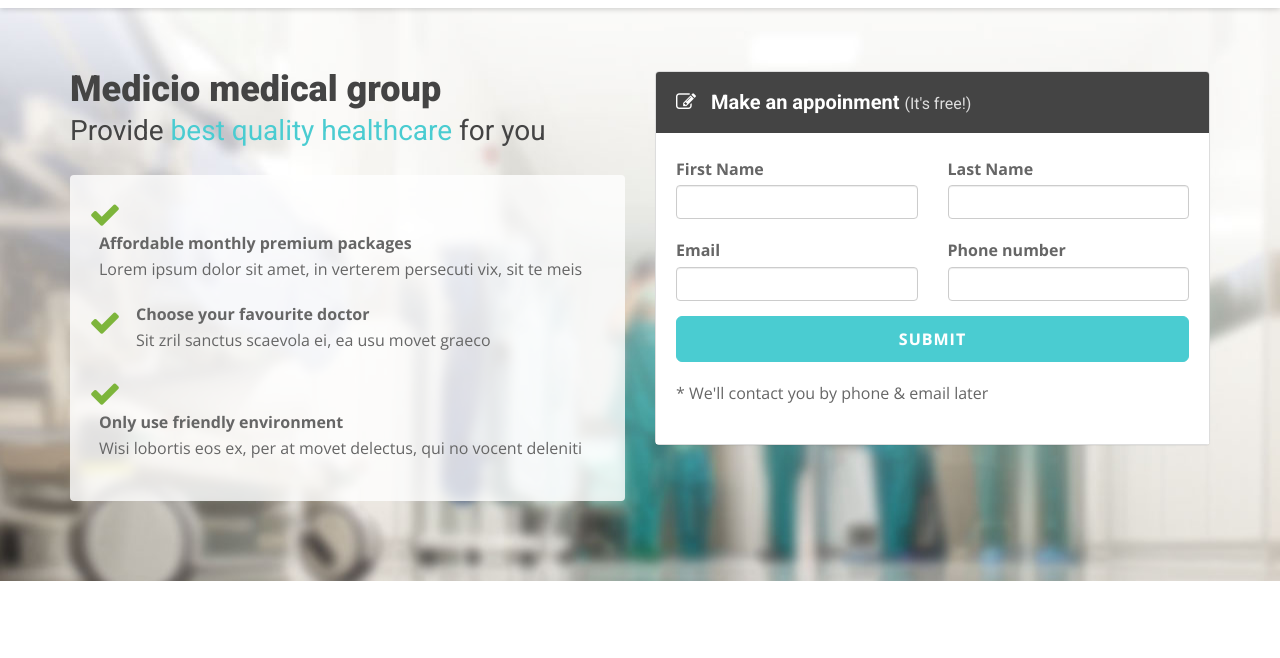
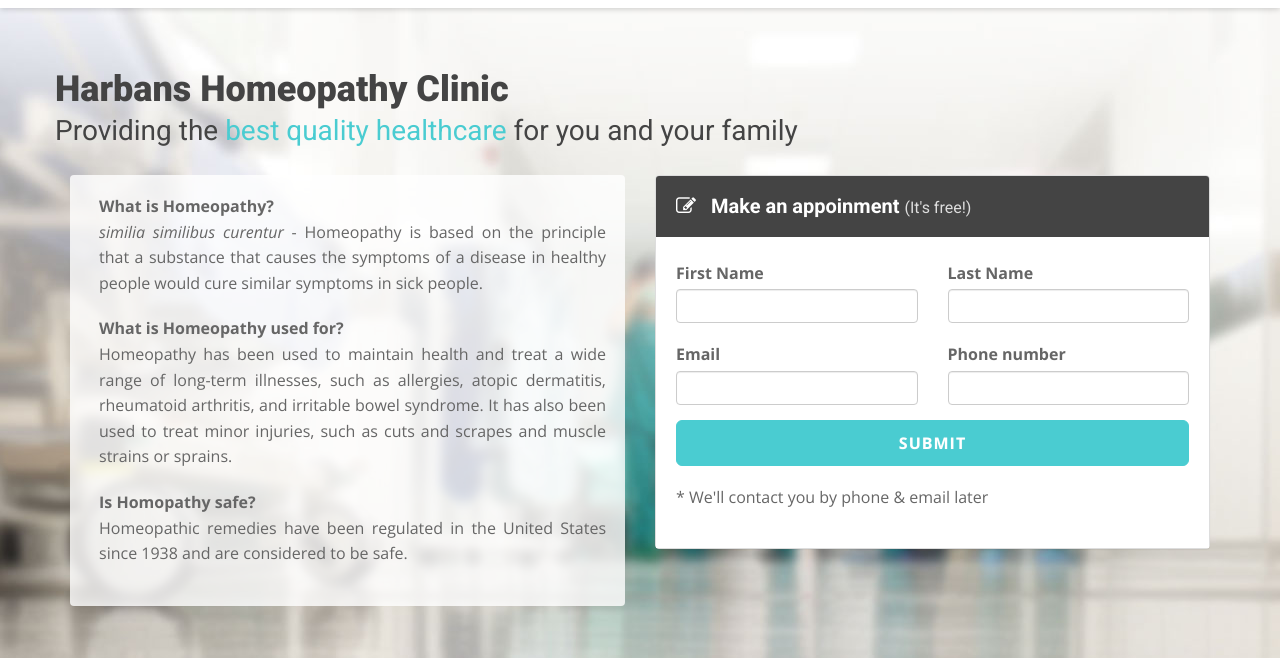
Before and after one commit to sunnychawla/proj-littlesister, a plain HTML site: page index.html in a window 1280 px wide. Shown: the part 129-787 px from the top of the page. Drawn offline with nearby package versions, Linux system fonts and the light colour scheme; files whose address does not match are found by name.

Commit message:
Updated content for Home

```diff
--- a/index.html
+++ b/index.html
@@ -88,31 +88,26 @@
   <div class="intro-content">
     <div class="container">
       <div class="row">
-					<div class="col-lg-6">
         <div class="wow fadeInDown" data-wow-offset="0" data-wow-delay="0.1s">
-					<h2 class="h-ultra">Medicio medical group</h2>
+          <h2 class="h-ultra">Harbans Homeopathy Clinic</h2>
         </div>
         <div class="wow fadeInUp" data-wow-offset="0" data-wow-delay="0.1s">
-					<h4 class="h-light">Provide <span class="color">best quality healthcare</span> for you</h4>
+          <h4 class="h-light">Providing the <span class="color">best quality healthcare</span> for you and your family</h4>
         </div>
+        <div class="col-lg-6">
           <div class="well well-trans">
             <div class="wow fadeInRight" data-wow-delay="0.1s">
-
               <ul class="lead-list">
-							<li><span class="fa fa-check fa-2x icon-success"></span> <span class="list"><strong>Affordable monthly premium packages</strong><br />Lorem ipsum dolor sit amet, in verterem persecuti vix, sit te meis</span></li>
-							<li><span class="fa fa-check fa-2x icon-success"></span> <span class="list"><strong>Choose your favourite doctor</strong><br />Sit zril sanctus scaevola ei, ea usu movet graeco</span></li>
-							<li><span class="fa fa-check fa-2x icon-success"></span> <span class="list"><strong>Only use friendly environment</strong><br />Wisi lobortis eos ex, per at movet delectus, qui no vocent deleniti</span></li>
+                <li><!--<span class="fa fa-check fa-2x icon-success"></span>--> <span class="list" align="justify"><strong>What is Homeopathy?</strong><br /><i>similia similibus curentur</i> - Homeopathy is based on the principle that a substance that causes the symptoms of a disease in healthy people would cure similar symptoms in sick people.</span></li>
+                <li><!--<span class="fa fa-check fa-2x icon-success"></span>--> <span class="list" align="justify"><strong>What is Homeopathy used for?</strong><br />Homeopathy has been used to maintain health and treat a wide range of long-term illnesses, such as allergies, atopic dermatitis, rheumatoid arthritis, and irritable bowel syndrome. It has also been used to treat minor injuries, such as cuts and scrapes and muscle strains or sprains.</span></li>
+                <li><!--<span class="fa fa-check fa-2x icon-success"></span>--> <span class="list" align="justify"><strong>Is Homopathy safe?</strong><br />Homeopathic remedies have been regulated in the United States since 1938 and are considered to be safe.</span></li>
               </ul>
-
             </div>
           </div>
-
-
         </div>
         <div class="col-lg-6">
           <div class="form-wrapper">
             <div class="wow fadeInRight" data-wow-duration="2s" data-wow-delay="0.2s">
-
               <div class="panel panel-skin">
                 <div class="panel-heading">
                   <h3 class="panel-title"><span class="fa fa-pencil-square-o"></span> Make an appoinment <small>(It's free!)</small></h3>
@@ -120,7 +115,6 @@
                 <div class="panel-body">
                   <div id="sendmessage">Your message has been sent. Thank you!</div>
                   <div id="errormessage"></div>
-
                   <form action="" method="post" role="form" class="contactForm lead">
                     <div class="row">
                       <div class="col-xs-6 col-sm-6 col-md-6">
@@ -138,7 +132,6 @@
                         </div>
                       </div>
                     </div>
-
                     <div class="row">
                       <div class="col-xs-6 col-sm-6 col-md-6">
                         <div class="form-group">
@@ -155,15 +148,11 @@
                         </div>
                       </div>
                     </div>
-
                     <input type="submit" value="Submit" class="btn btn-skin btn-block btn-lg">
-
                     <p class="lead-footer">* We'll contact you by phone & email later</p>
-
                   </form>
                 </div>
               </div>
-
             </div>
           </div>
         </div>
```
Lines whose indentation alone changed are shown as unchanged.
